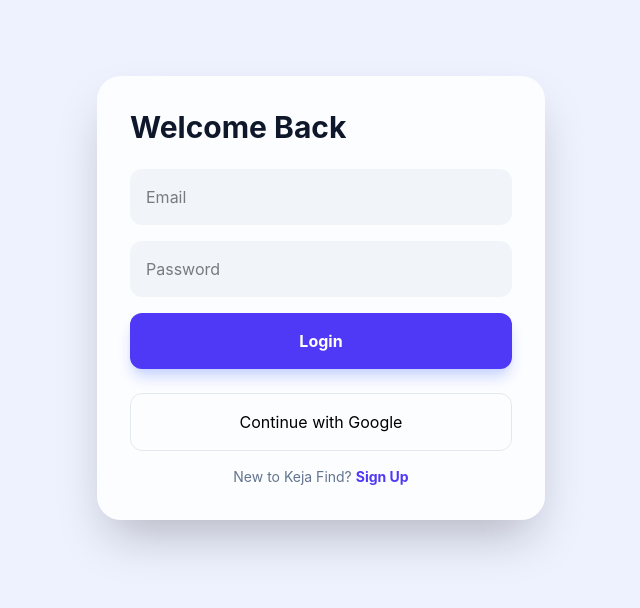
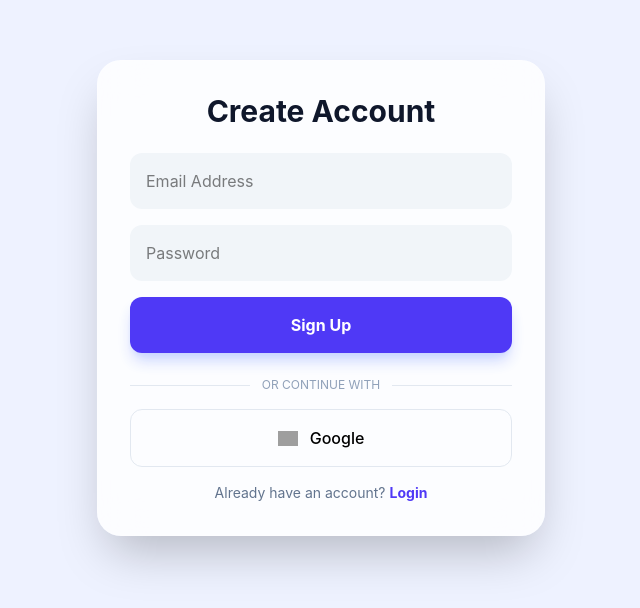
Before and after one commit to Franklin-Thuku/keja-find, a React (Vite) app in the folder client/: page /signup in a window 1280 px wide. Shown: the part 102-710 px from the top of the page, without its empty margins (319-959 px from the left). Built offline with nearby package versions, Linux system fonts and the light colour scheme; no server answers; grey boxes are pictures that could not be loaded.

Commit message:
updated signup and login that routes to dashboard

```diff
--- a/client/src/AuthModal.jsx
+++ b/client/src/AuthModal.jsx
@@ -1,20 +1,29 @@
-import React, { useState } from 'react';
+import React, { useState, useEffect } from 'react';
 import { supabase } from './supabaseClient';
+import { useNavigate } from 'react-router-dom'; // The proper way to move between pages
 import { LogIn, UserPlus } from 'lucide-react';
 
-const AuthModal = () => {
-  const [isLogin, setIsLogin] = useState(true);
+// We add 'initialMode' as a prop so your Landing Page buttons can control it
+const AuthModal = ({ initialMode = 'login' }) => {
+  const [isLogin, setIsLogin] = useState(initialMode === 'login');
   const [email, setEmail] = useState('');
   const [password, setPassword] = useState('');
   const [error, setError] = useState(null);
   const [loading, setLoading] = useState(false);
+
+  const navigate = useNavigate(); // Initialize the navigator
+
+  // This ensures that if the prop changes, the modal updates
+  useEffect(() => {
+    setIsLogin(initialMode === 'login');
+  }, [initialMode]);
 
   const handleAuth = async (e) => {
     e.preventDefault();
     setLoading(true);
     setError(null);
 
-    // Dynamic choice between login and signup logic
+    // 1. Send data to Supabase
     const { data, error: authError } = isLogin
       ? await supabase.auth.signInWithPassword({ email, password })
       : await supabase.auth.signUp({ email, password });
@@ -23,11 +32,18 @@ const AuthModal = () => {
       setError(authError.message);
       setLoading(false);
     } else {
+      // 2. Logic for redirection
       if (isLogin) {
-        window.location.href = "/dashboard"; // Redirect on success
+        // User is logged in, move to Dashboard
+        navigate("/dashboard");
       } else {
-        alert("Success! Check your email for a verification link.");
+        // New user created!
+        // Note: By default, Supabase requires email confirmation.
+        // If you've disabled "Email Confirmation" in Supabase settings,
+        // you can navigate("/") or navigate("/dashboard") immediately.
+        alert("Account created! Check your email to verify before logging in.");
         setLoading(false);
+        setIsLogin(true); // Switch to login view so they can sign in after verifying
       }
     }
   };
@@ -35,51 +51,61 @@ const AuthModal = () => {
   const handleGoogleAuth = async () => {
     const { error } = await supabase.auth.signInWithOAuth({
       provider: 'google',
-      options: { redirectTo: 'http://localhost:5173/dashboard' }
+      options: {
+        redirectTo: 'http://localhost:5173/dashboard'
+      }
     });
     if (error) setError(error.message);
   };
 
   return (
     <div className="bg-white/80 backdrop-blur-xl p-8 rounded-3xl shadow-2xl w-full max-w-md border border-white/20">
-      <h2 className="text-3xl font-bold text-slate-900 mb-6">
+      <h2 className="text-3xl font-bold text-slate-900 mb-6 text-center">
         {isLogin ? 'Welcome Back' : 'Create Account'}
       </h2>
 
       <form onSubmit={handleAuth} className="space-y-4">
         <input
           type="email"
-          placeholder="Email"
-          className="w-full p-4 rounded-xl bg-slate-100 outline-none focus:ring-2 focus:ring-indigo-500"
+          placeholder="Email Address"
+          className="w-full p-4 rounded-xl bg-slate-100 outline-none focus:ring-2 focus:ring-indigo-500 transition-all"
           onChange={(e) => setEmail(e.target.value)}
           required
         />
         <input
           type="password"
           placeholder="Password"
-          className="w-full p-4 rounded-xl bg-slate-100 outline-none focus:ring-2 focus:ring-indigo-500"
+          className="w-full p-4 rounded-xl bg-slate-100 outline-none focus:ring-2 focus:ring-indigo-500 transition-all"
           onChange={(e) => setPassword(e.target.value)}
           required
         />
         <button
           disabled={loading}
-          className="w-full bg-indigo-600 text-white p-4 rounded-xl font-bold hover:bg-indigo-700 transition shadow-lg shadow-indigo-200"
+          className="w-full bg-indigo-600 text-white p-4 rounded-xl font-bold hover:bg-indigo-700 transition shadow-lg shadow-indigo-200 disabled:opacity-50"
         >
           {loading ? 'Processing...' : (isLogin ? 'Login' : 'Sign Up')}
         </button>
       </form>
 
       <div className="mt-6 space-y-4">
+        <div className="flex items-center my-4">
+          <div className="flex-grow border-t border-slate-200"></div>
+          <span className="px-3 text-slate-400 text-xs uppercase">Or continue with</span>
+          <div className="flex-grow border-t border-slate-200"></div>
+        </div>
+
         <button
           onClick={handleGoogleAuth}
-          className="w-full border border-slate-200 p-4 rounded-xl flex items-center justify-center gap-2 hover:bg-slate-50 transition"
+          className="w-full border border-slate-200 p-4 rounded-xl flex items-center justify-center gap-3 hover:bg-slate-50 transition font-medium"
         >
-          Continue with Google
+          <img src="https://www.gstatic.com/firebasejs/ui/2.0.0/images/auth/google.svg" width="20" alt="Google" />
+          Google
         </button>
 
         <p className="text-center text-slate-500 text-sm">
           {isLogin ? "New to Keja Find?" : "Already have an account?"}
           <button
+            type="button"
             onClick={() => setIsLogin(!isLogin)}
             className="ml-1 text-indigo-600 font-bold hover:underline"
           >
@@ -88,7 +114,11 @@ const AuthModal = () => {
         </p>
       </div>
 
-      {error && <p className="mt-4 text-red-500 text-sm text-center">{error}</p>}
+      {error && (
+        <div className="mt-4 p-3 bg-red-50 border border-red-100 rounded-lg">
+          <p className="text-xs text-red-600 text-center">{error}</p>
+        </div>
+      )}
     </div>
   );
 };
```
